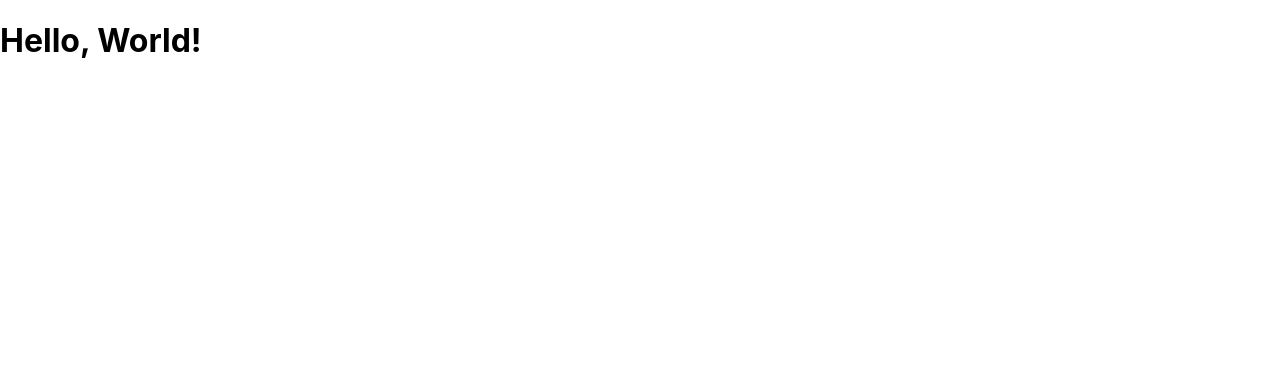
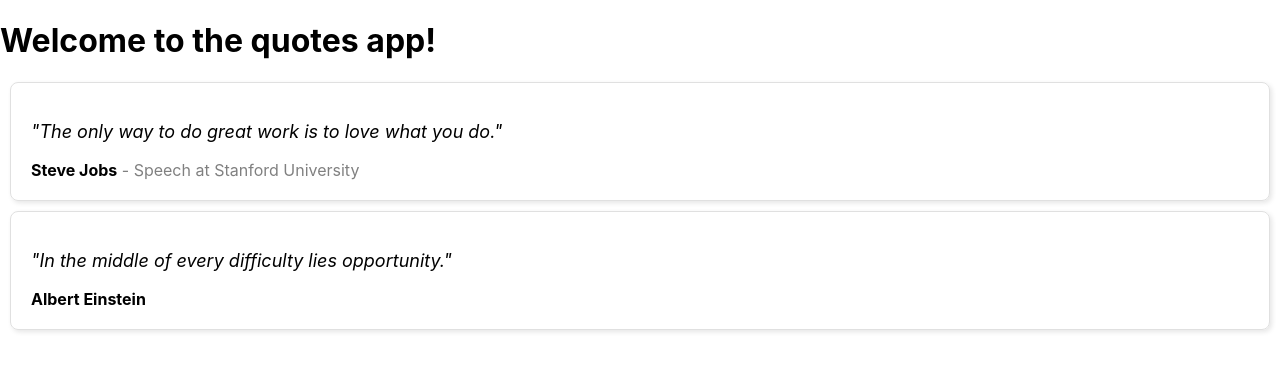
Before and after one commit to MikeJonesBYU/react_app_2, a React (Create React App) app: page / in a window 1280 px wide. Shown: the top 370 px of the page. Built offline with nearby package versions, Linux system fonts and the light colour scheme.

Commit message:
shows a couple quotes

```diff
--- a/src/App.js
+++ b/src/App.js
@@ -1,9 +1,16 @@
+// App.js
 import React from 'react';
+import quotes from './quotes';
+import QuoteCard from './QuoteCard';
+import './styles.css';
 
 function App() {
   return (
-    <div className="App">
-      <h1>Hello, World!</h1>
+    <div className="app">
+      <h1>Welcome to the quotes app!</h1>
+      {quotes.map(quote => (
+        <QuoteCard key={quote.id} quote={quote} />
+      ))}
     </div>
   );
 }
--- /dev/null
+++ b/src/QuoteCard.js
@@ -0,0 +1,16 @@
+// QuoteCard.js
+import React from 'react';
+
+function QuoteCard({ quote }) {
+  return (
+    <div className="quote-card">
+      <p className="quote-text">"{quote.text}"</p>
+      <div className="quote-footer">
+        <span className="quote-author">{quote.author}</span>
+        {quote.source && <span className="quote-source"> - {quote.source}</span>}
+      </div>
+    </div>
+  );
+}
+
+export default QuoteCard;
--- /dev/null
+++ b/src/quotes.js
@@ -0,0 +1,18 @@
+// quotes.js
+const quotes = [
+    {
+      id: 1,
+      text: "The only way to do great work is to love what you do.",
+      author: "Steve Jobs",
+      source: "Speech at Stanford University"
+    },
+    {
+      id: 2,
+      text: "In the middle of every difficulty lies opportunity.",
+      author: "Albert Einstein",
+      source: null
+    },
+    // ... more quotes
+  ];
+
+  export default quotes;
--- /dev/null
+++ b/src/styles.css
@@ -0,0 +1,25 @@
+/* styles.css */
+.quote-card {
+    border: 1px solid #e0e0e0;
+    padding: 20px;
+    margin: 10px;
+    border-radius: 8px;
+    box-shadow: 2px 2px 5px rgba(0, 0, 0, 0.1);
+  }
+
+  .quote-text {
+    font-size: 18px;
+    font-style: italic;
+  }
+
+  .quote-footer {
+    margin-top: 10px;
+  }
+
+  .quote-author {
+    font-weight: bold;
+  }
+
+  .quote-source {
+    color: gray;
+  }
```
Also changed, not shown: package.json (+7 -1 lines), 1 other file (tests, documents, lock files or other folders).
